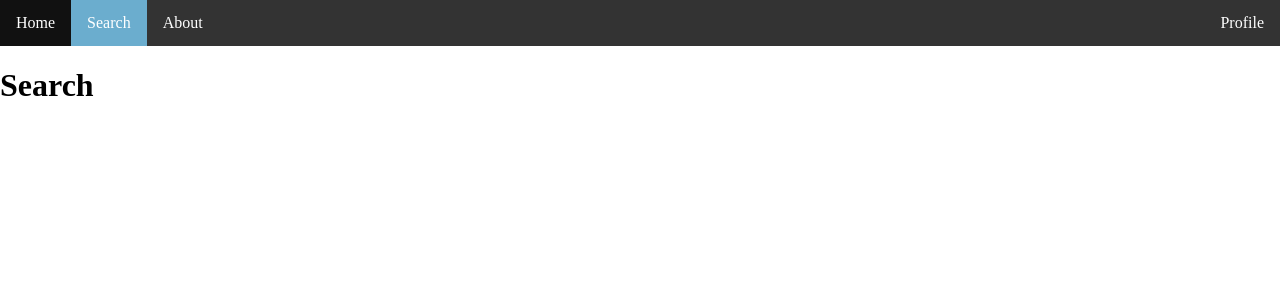
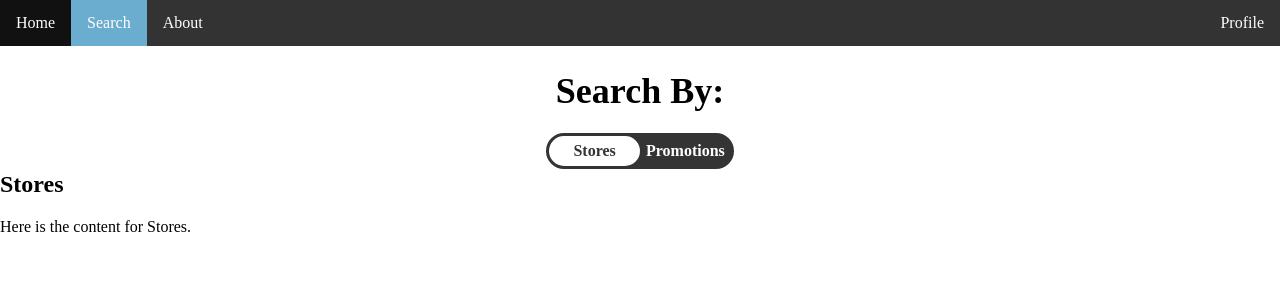
Before and after one commit to Uriel6u/sql-database-project, a Flask app: page /search in a window 1280 px wide. Shown: the top 300 px of the page. Run offline with Flask 3, Linux system fonts and the light colour scheme; the visitor is signed in with stand-in values (Sample User, id 1).

Commit message:
added js to tech stack as well as got the toggle button for search working

```diff
--- a/backend/templates/shoppingService/about.html
+++ b/backend/templates/shoppingService/about.html
@@ -79,6 +79,10 @@
                 <h3>Css</h3>
                 <img src="{{ url_for('static', filename='images/css.svg') }}" width="130" height="150">
             </div>
+            <div class="techBox">
+                <h3>JavaScript</h3>
+                <img src="{{ url_for('static', filename='images/javascript.png') }}" width="130" height="150">
+            </div>
         </div>
     </div>
 
--- a/backend/templates/shoppingService/search.html
+++ b/backend/templates/shoppingService/search.html
@@ -4,8 +4,46 @@
 
 {% block content %}
 
+    <!-- search page header -->
+    <div class="searchHeader">
+        <h1>Search By:</h1>
+    </div>
 
-    <h1>Search</h1>
+    <!-- search by toogle switch -->
+     <div class="toggle-contianer">
+            <input type="checkbox" id="toggle" class="toggleCheckbox"/>
+            <label for="toggle" class="toggleSwitchcontianer">
+                <div>Stores</div>
+                <div>Promotions</div>
+     </div>
 
+     <!-- Content for Stores -->
+    <div id="storesContent" class="content-section">
+        <h2>Stores</h2>
+        <p>Here is the content for Stores.</p>
+    </div>
+
+    <!-- Content for Promotions -->
+    <div id="promotionsContent" class="content-section" style="display: none;">
+        <h2>Promotions</h2>
+        <p>Here is the content for Promotions.</p>
+    </div>
+
+    <script>
+        document.getElementById('toggle').addEventListener('change', function () {
+            var storesContent = document.getElementById('storesContent');
+            var promotionsContent = document.getElementById('promotionsContent');
+
+            if (this.checked) {
+                // Show Promotions and hide Stores
+                storesContent.style.display = 'none';
+                promotionsContent.style.display = 'block';
+            } else {
+                // Show Stores and hide Promotions
+                storesContent.style.display = 'block';
+                promotionsContent.style.display = 'none';
+            }
+        });
+    </script>
 
 {% endblock %}
--- a/backend/templates/shoppingService/shoppingService_base.html
+++ b/backend/templates/shoppingService/shoppingService_base.html
@@ -119,7 +119,7 @@
         margin-bottom: 20px;
     }
 
-    /* styles for the yech stack section */
+    /* styles for the tech stack section */
     .techStack{
         width: 100%;
         padding-top: 100px;
@@ -144,8 +144,8 @@
         display: flex;
         justify-content: space-between;
         gap: 10%;
-        margin-left: 30%;
-        margin-right: 30%;
+        margin-left: 20%;
+        margin-right: 20%;
     }
 
     .techBox{
@@ -159,6 +159,87 @@
         margin-bottom: 20px;
     }
 
+
+    /* search page styles */
+
+    /* search header */
+    .searchHeader{
+        text-align: center;
+        margin-bottom: 20px; /* Space below the header */
+        font-size: 18px; /* Adjust size as needed */
+        font-weight: bold; /* Make it stand out */
+    }
+
+    /* styles for the toggle button */
+    .toggle-contianer{
+        display: flex;
+        align-items: center;
+        justify-content: center;
+        padding-top: 15px;
+    }
+
+    .toggleSwitchcontianer{
+        position: absolute;
+        display: grid;
+        grid-template-columns: repeat(2, 1fr);
+        width: fit-content;
+        border: 3px solid #343434;
+        border-radius: 20px;
+        background: #343434;
+        font-weight: bold;
+        color: #343434;
+        cursor: pointer;
+    }
+    .toggleSwitchcontianer::before{
+        content: '';
+        position: absolute;
+        width: 50%;
+        height: 100%;
+        left: 0%;
+        border-radius:20px;
+        background: white;
+        transition: all 0.3s;
+    }
+
+    .toggleCheckbox:checked +
+    .toggleSwitchcontianer::before{
+        left: 50%;
+    }
+
+    .toggleSwitchcontianer div{
+        padding: 6px;
+        text-align: center;
+        z-index: 1;
+    }
+
+    .toggleCheckbox{
+        display: none;
+    }
+
+    .toggleCheckbox:checked +
+    .toggleSwitchcontianer div:first-child{
+        color: white;
+        transition: color 0.3s;
+    }
+
+    .toggleCheckbox:checked +
+    .toggleSwitchcontianer div:last-child{
+        color: #343434;
+        transition: color 0.3s;
+    }
+
+    .toggleCheckbox +
+    .toggleSwitchcontianer div:first-child{
+        color: #343434;
+        transition: color 0.3s;
+    }
+
+    .toggleCheckbox +
+    .toggleSwitchcontianer div:last-child{
+        color: white;
+        transition: color 0.3s;
+    }
+
     </style>
 </head>
 
@@ -170,8 +251,8 @@
 
         {% if account_type == 'business' %}
             <li><a href="/add_promotions" class="{% if current_page == 'add_promotions' %}active{% endif %}">Add Promotions</a></li>
+            <li><a href="/add_product" class="{% if current_page == 'add_product' %}active{% endif %}">Add Product</a></li>
             <li><a href="/add_store" class="{% if current_page == 'add_store' %}active{% endif %}">Add Store</a></li>
-            <li><a href="/add_product" class="{% if current_page == 'add_product' %}active{% endif %}">Add Product</a></li>
         {% endif %}
 
         <li><a href="/about" class="{% if current_page == 'about' %}active{% endif %}">About</a></li>
```
Also changed, not shown: backend/static/images/javascript.png (added).
